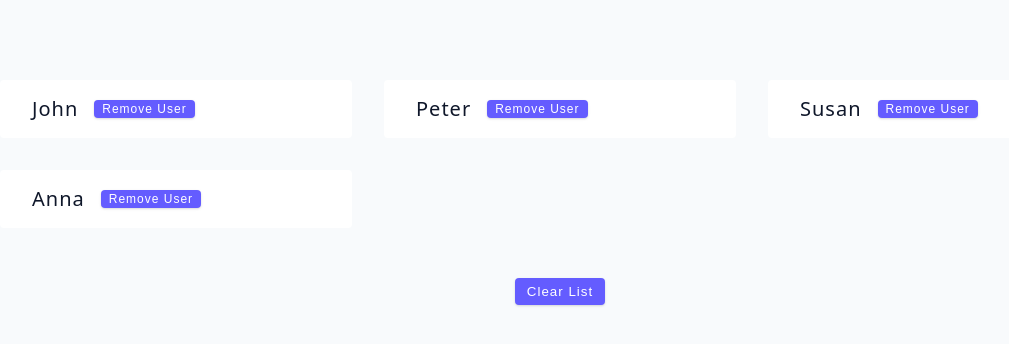
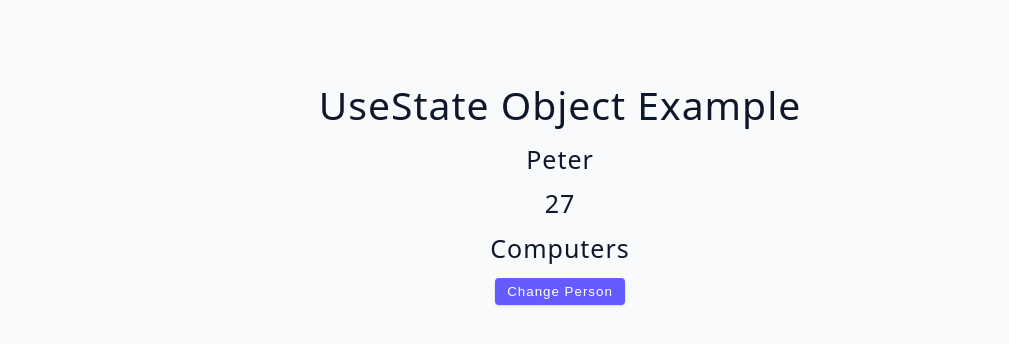
Before and after one commit to Crossroads30/advanced-react, a React (Vite) app: page / in a window 1280 px wide. Shown: the top 344 px of the page, without its empty margins (80-1089 px from the left). Built offline with nearby package versions, Linux system fonts and the light colour scheme.

Commit message:
feat: add useState obj example

```diff
--- a/src/App.jsx
+++ b/src/App.jsx
@@ -1,4 +1,4 @@
-import Starter from './tutorial/01-useState/starter/03-useState-array'
+import Starter from './tutorial/01-useState/starter/04-useState-object'
 
 function App() {
   return (
--- a/src/tutorial/01-useState/starter/04-useState-object.jsx
+++ b/src/tutorial/01-useState/starter/04-useState-object.jsx
@@ -1,7 +1,45 @@
-import { useState } from 'react';
+import { useState } from 'react'
 
 const UseStateObject = () => {
-  return <h2>useState object example</h2>;
-};
+	const [person, setPerson] = useState({
+		name: 'Peter',
+		age: 27,
+		joy: 'Computers',
+	})
+	// const [name, setName] = useState('Peter')
+	// const [age, setAge] = useState(27)
+	// const [joy, setJoy] = useState('Computers')
 
-export default UseStateObject;
+	// const obj = {
+	// 	name: 'John',
+	// 	age: 23,
+	// 	joy: 'Cars',
+	// }
+	// const changeUser = () => {
+	// 	setName(obj.name)
+	// 	setAge(obj.age)
+	// 	setJoy(obj.joy)
+	// }
+	const changeUser = () => {
+		// setPerson({
+		// 	name: 'John',
+		// 	age: 23,
+		// 	joy: 'Cars',
+		// })
+    setPerson({...person, name: 'Robert'})// we have changed only the name!
+	}
+
+	return (
+		<>
+			<h2>useState object example</h2>
+			<h4>{person.name}</h4>
+			<h4>{person.age}</h4>
+			<h4>{person.joy}</h4>
+			<button onClick={changeUser} className='btn' type='button'>
+				Change person
+			</button>
+		</>
+	)
+}
+
+export default UseStateObject
```
